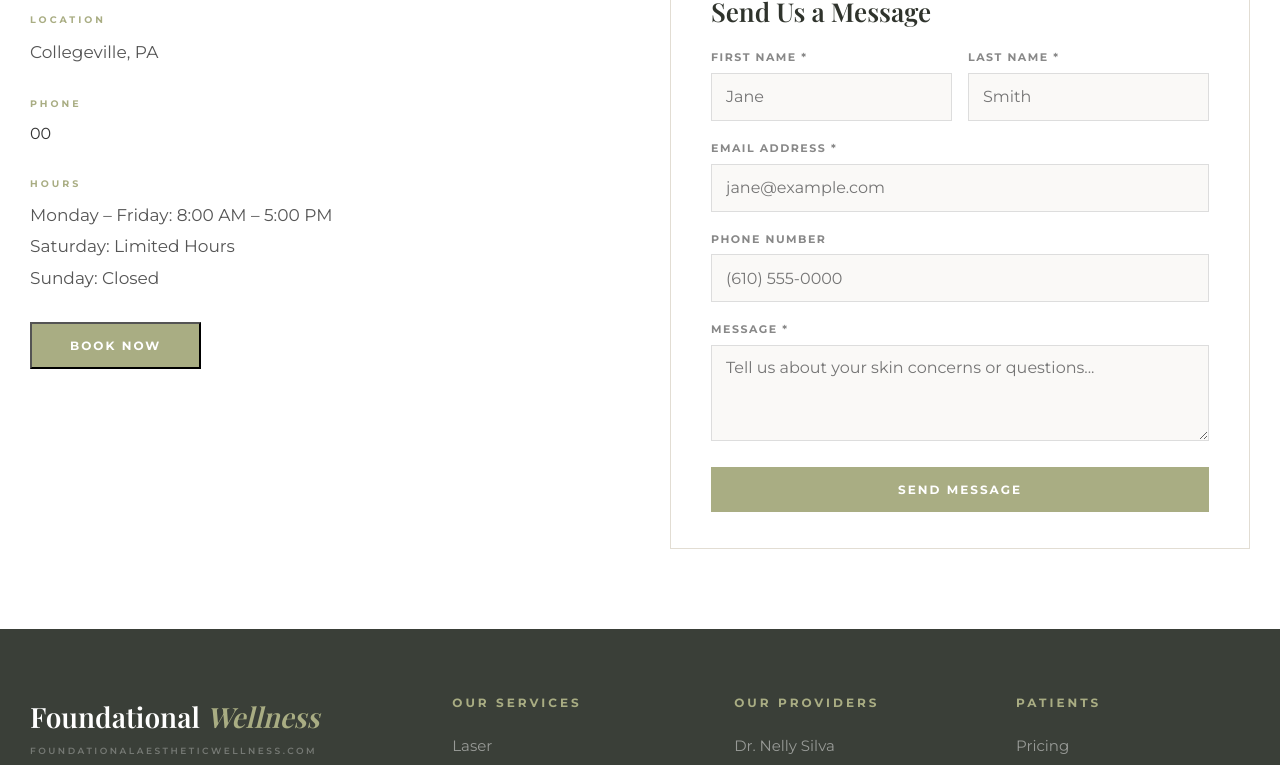
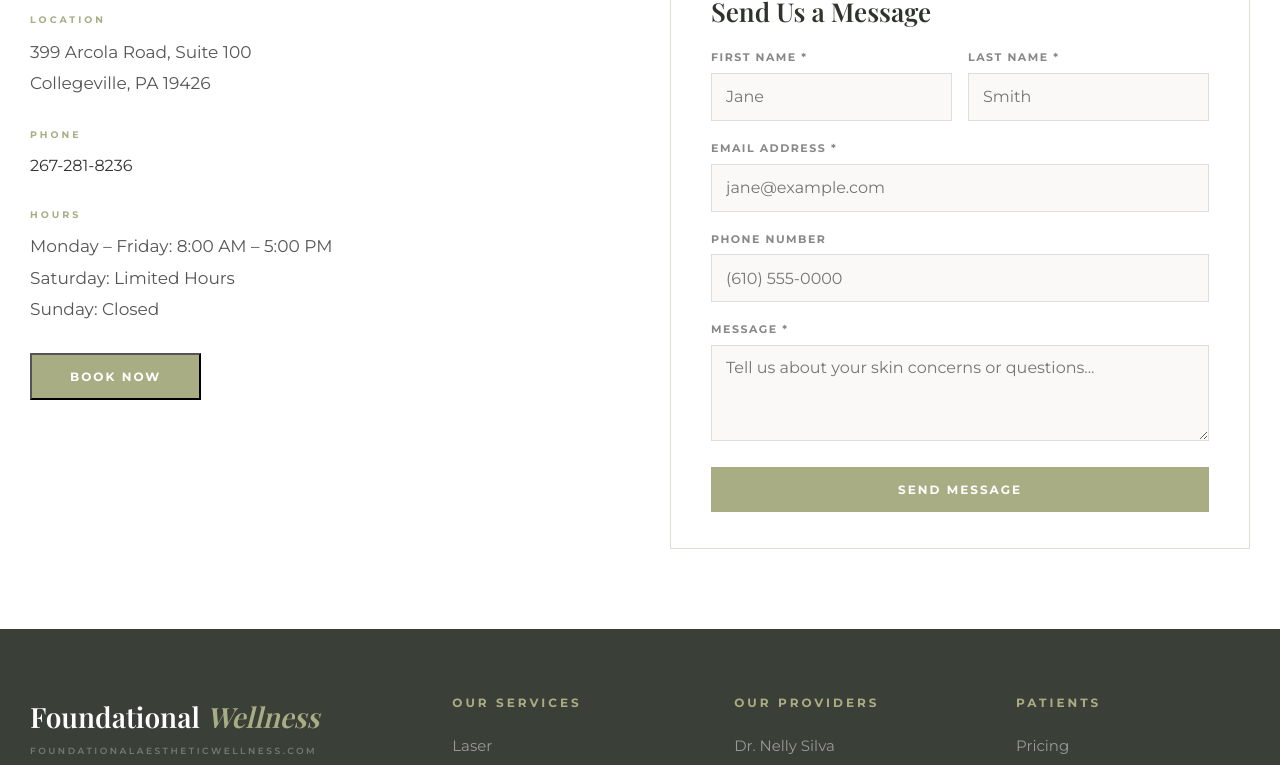
Before and after one commit to gsoftsystem990-cyber/foundational-aesthetic-wellness, a plain HTML site: page pages/contact.html in a window 1280 px wide. Shown: the part 560-1325 px from the top of the page. Drawn offline with nearby package versions, Linux system fonts and the light colour scheme.

Commit message:
Deploy site to GitHub Pages

```diff
--- a/assets/js/site-layout.js
+++ b/assets/js/site-layout.js
@@ -73,9 +73,9 @@
 
   var headerHtml =
     '<div id="topbar"><div class="topbar-inner">' +
-    '<a class="tb-item" href="tel:00">' +
+    '<a class="tb-item" href="tel:+12672818236">' +
     '<svg viewBox="0 0 24 24"><path d="M6.62 10.79c1.44 2.83 3.76 5.14 6.59 6.59l2.2-2.2c.27-.27.67-.36 1.02-.24 1.12.37 2.33.57 3.57.57.55 0 1 .45 1 1V20c0 .55-.45 1-1 1-9.39 0-17-7.61-17-17 0-.55.45-1 1-1h3.5c.55 0 1 .45 1 1 0 1.25.2 2.45.57 3.57.11.35.03.74-.25 1.02l-2.2 2.2z"/></svg>' +
-    "00</a>" +
+    "267-281-8236</a>" +
     '<button type="button" class="tb-item tb-book" data-open-book-modal>Book Now</button>' +
     "</div></div>" +
     '<div id="header"><div class="header-inner">' +
@@ -147,7 +147,7 @@
     servicesMobileLinks() +
     "</div></div>" +
     '<a class="mnav-item" href="' + page("reviews.html") + '" data-mnav-label="Reviews" onclick="closeMNav()"><span class="mnav-ico mnav-ico--star" aria-hidden="true"></span><span>Reviews</span></a>' +
-    '<a class="mnav-item" href="tel:00" data-mnav-label="Call 00"><span class="mnav-ico mnav-ico--phone" aria-hidden="true"></span><span>00</span></a>' +
+    '<a class="mnav-item" href="tel:+12672818236" data-mnav-label="Call 267-281-8236"><span class="mnav-ico mnav-ico--phone" aria-hidden="true"></span><span>267-281-8236</span></a>' +
     "</div>" +
     '<button type="button" class="mnav-book" data-open-book-modal onclick="closeMNav()">Book an Appointment</button>' +
     "</div></aside></div>";
@@ -210,8 +210,8 @@
     '<div class="footer-col"><h4>Patients</h4><ul>' +
     '<li><a href="' + page("pricing.html") + '">Pricing</a></li>' +
     '<li><a href="' + page("membership.html") + '">Membership Plans</a></li>' +
-    '<li><a href="' + page("contact.html") + '">Collegeville, PA</a></li>' +
-    '<li><a href="tel:00">00</a></li>' +
+    '<li><a href="' + page("contact.html") + '">399 Arcola Road, Suite 100<br>Collegeville, PA 19426</a></li>' +
+    '<li><a href="tel:+12672818236">267-281-8236</a></li>' +
     "</ul></div></div>" +
     "</footer>";
 
--- a/pages/contact.html
+++ b/pages/contact.html
@@ -31,11 +31,11 @@
       <h2>Get In Touch</h2>
       <div class="cinfo-block">
         <h4>Location</h4>
-        <p>Collegeville, PA</p>
+        <p>399 Arcola Road, Suite 100<br>Collegeville, PA 19426</p>
       </div>
       <div class="cinfo-block">
         <h4>Phone</h4>
-        <a href="tel:00">00</a>
+        <a href="tel:+12672818236">267-281-8236</a>
       </div>
       <div class="cinfo-block">
         <h4>Hours</h4>
```
Also changed, not shown: index.html (+2 -2 lines), pages/membership-success.html (+1 -1 lines), pages/our-practice.html (+1 -1 lines).
